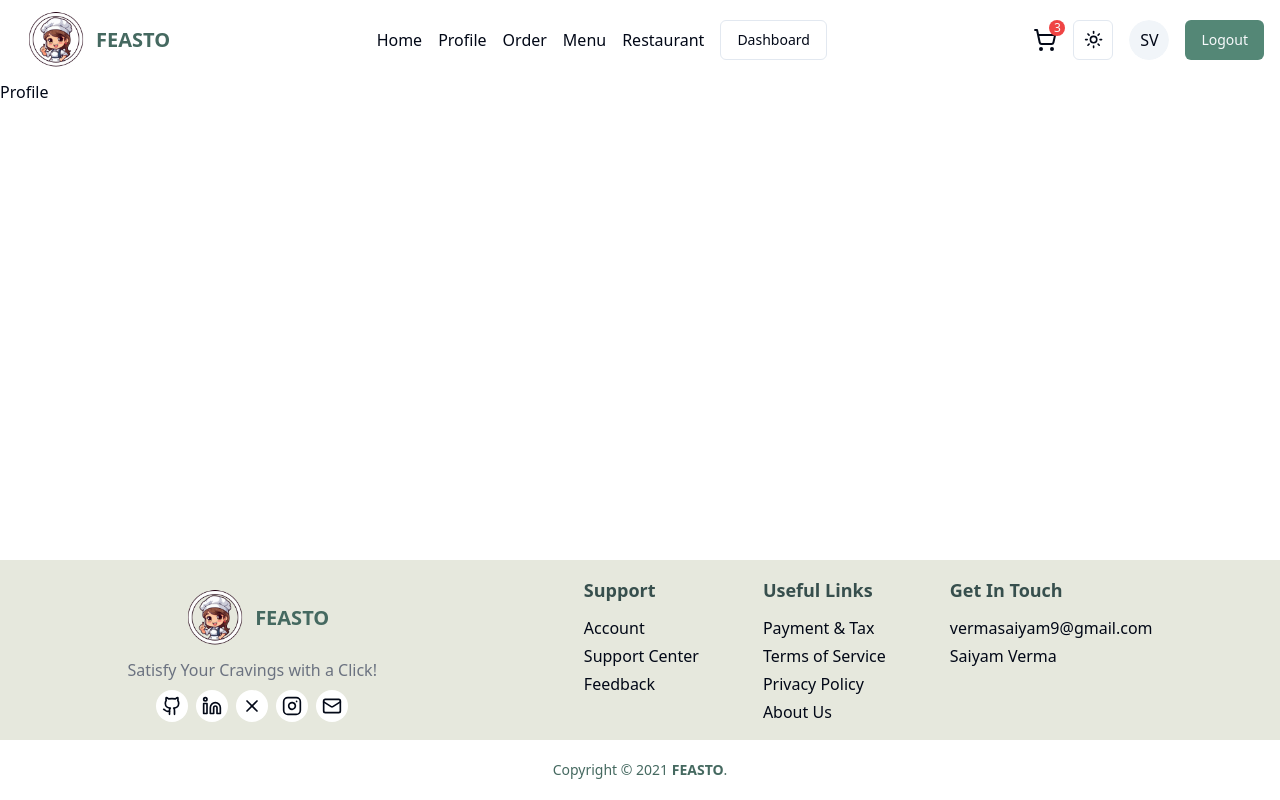
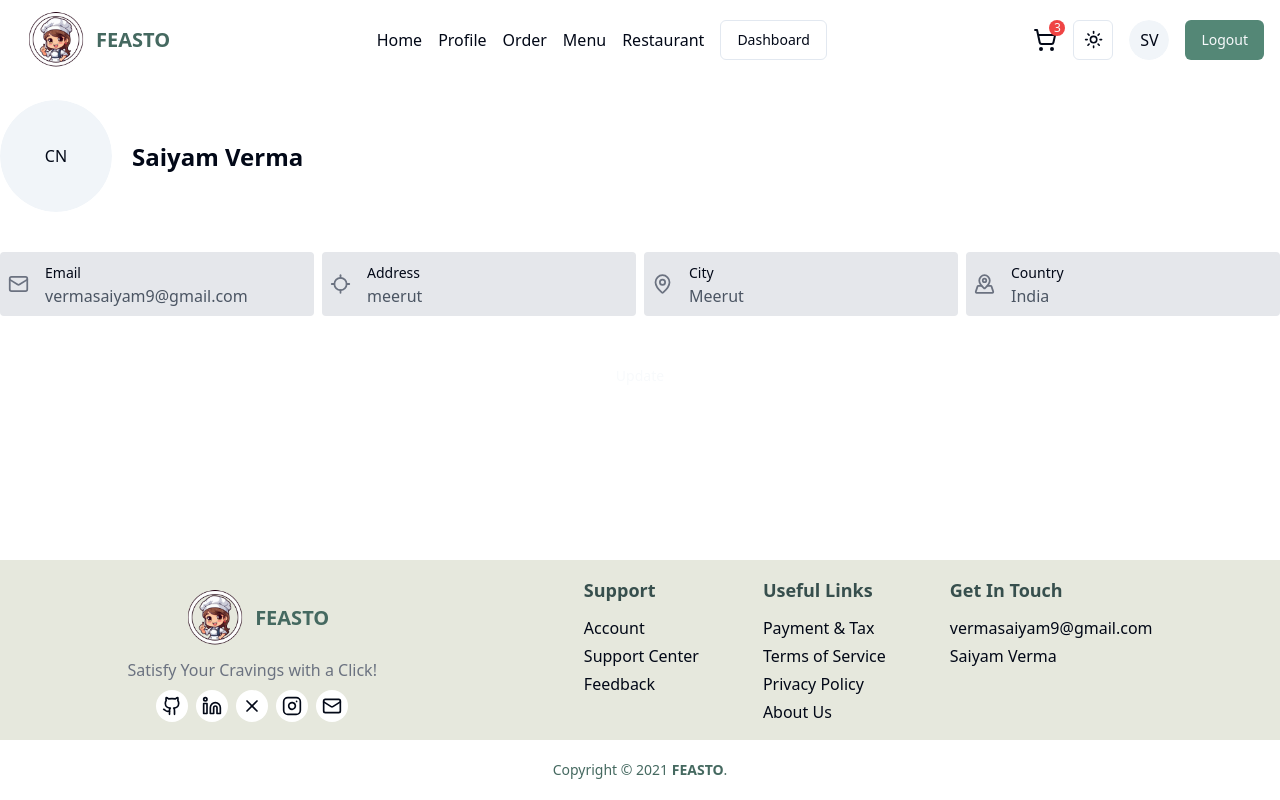
Before and after one commit to Vermasaiyam/Feasto, a React (Vite) app in the folder frontend/: page /profile in a window 1280 px wide. Built offline with nearby package versions, Linux system fonts and the light colour scheme.

Commit message:
profile page

```diff
--- a/frontend/package.json
+++ b/frontend/package.json
@@ -14,6 +14,7 @@
     "@radix-ui/react-avatar": "^1.1.1",
     "@radix-ui/react-dialog": "^1.1.2",
     "@radix-ui/react-dropdown-menu": "^2.1.2",
+    "@radix-ui/react-label": "^2.1.0",
     "@radix-ui/react-menubar": "^1.1.2",
     "@radix-ui/react-separator": "^1.1.0",
     "@radix-ui/react-slot": "^1.1.0",
--- a/frontend/src/components/Profile.tsx
+++ b/frontend/src/components/Profile.tsx
@@ -1,9 +1,128 @@
+import { Loader2, LocateIcon, Mail, MapPin, MapPinnedIcon, Plus } from "lucide-react"
+import { Button } from "./ui/button"
+import { Avatar, AvatarFallback, AvatarImage } from "./ui/avatar";
+import { Input } from "./ui/input";
+import { useState } from "react";
+import { Label } from "./ui/label";
 
 
 const Profile = () => {
-  return (
-    <div>Profile</div>
-  )
+    const isLoading: boolean = false;
+    const user = {
+        fullname: "Saiyam Verma",
+        email: "vermasaiyam9@gmail.com",
+        address: "meerut",
+        city: "Meerut",
+        country: "India",
+        profilePicture: ""
+    }
+    const [profileData, setProfileData] = useState({
+        fullname: user?.fullname || "",
+        email: user?.email || "",
+        address: user?.address || "",
+        city: user?.city || "",
+        country: user?.country || "",
+        profilePicture: user?.profilePicture || "",
+    });
+
+    const changeHandler = (e: React.ChangeEvent<HTMLInputElement>) => {
+        const { name, value } = e.target;
+        setProfileData({ ...profileData, [name]: value });
+    };
+
+    return (
+        <form className="max-w-7xl mx-auto my-5">
+            <div className="flex items-center justify-between">
+                <div className="flex items-center gap-2">
+                    <Avatar className="relative md:w-28 md:h-28 w-20 h-20">
+                        <AvatarImage src="" />
+                        <AvatarFallback>CN</AvatarFallback>
+                        <input
+                            // ref={imageRef}
+                            className="hidden"
+                            type="file"
+                            accept="image/*"
+                        // onChange={fileChangeHandler}
+                        />
+                        <div
+                            // onClick={() => imageRef.current?.click()}
+                            className="absolute inset-0 flex items-center justify-center opacity-0 hover:opacity-100 transition-opacity duration-300 bg-black bg-opacity-50 rounded-full cursor-pointer"
+                        >
+                            <Plus className="text-white w-8 h-8" />
+                        </div>
+                    </Avatar>
+                    <Input
+                        type="text"
+                        name="fullname"
+                        value={profileData.fullname}
+                        onChange={changeHandler}
+                        className="font-bold text-2xl outline-none border-none focus-visible:ring-transparent"
+                    />
+                </div>
+            </div>
+            <div className="grid md:grid-cols-4 md:gap-2 gap-3 my-10">
+                <div className="flex items-center gap-4 rounded-sm p-2 bg-gray-200">
+                    <Mail className="text-gray-500" />
+                    <div className="w-full">
+                        <Label>Email</Label>
+                        <input
+                            disabled
+                            name="email"
+                            value={profileData.email}
+                            onChange={changeHandler}
+                            className="w-full text-gray-600 bg-transparent focus-visible:ring-0 focus-visible:border-transparent outline-none border-none"
+                        />
+                    </div>
+                </div>
+                <div className="flex items-center gap-4 rounded-sm p-2 bg-gray-200">
+                    <LocateIcon className="text-gray-500" />
+                    <div className="w-full">
+                        <Label>Address</Label>
+                        <input
+                            name="address"
+                            value={profileData.address}
+                            onChange={changeHandler}
+                            className="w-full text-gray-600 bg-transparent focus-visible:ring-0 focus-visible:border-transparent outline-none border-none"
+                        />
+                    </div>
+                </div>
+                <div className="flex items-center gap-4 rounded-sm p-2 bg-gray-200">
+                    <MapPin className="text-gray-500" />
+                    <div className="w-full">
+                        <Label>City</Label>
+                        <input
+                            name="city"
+                            value={profileData.city}
+                            onChange={changeHandler}
+                            className="w-full text-gray-600 bg-transparent focus-visible:ring-0 focus-visible:border-transparent outline-none border-none"
+                        />
+                    </div>
+                </div>
+                <div className="flex items-center gap-4 rounded-sm p-2 bg-gray-200">
+                    <MapPinnedIcon className="text-gray-500" />
+                    <div className="w-full">
+                        <Label>Country</Label>
+                        <input
+                            name="country"
+                            value={profileData.country}
+                            onChange={changeHandler}
+                            className="w-full text-gray-600 bg-transparent focus-visible:ring-0 focus-visible:border-transparent outline-none border-none"
+                        />
+                    </div>
+                </div>
+            </div>
+            <div className="text-center">
+                {isLoading ? (
+                    <Button disabled className="bg-orange hover:bg-hoverOrange">
+                        <Loader2 className="mr-2 w-4 h-4 animate-spin" />
+                        Please wait
+                    </Button>
+                ) : (
+                    <Button type="submit" className="bg-orange hover:bg-hoverOrange">Update</Button>
+                )}
+            </div>
+        </form>
+    )
 }
 
 export default Profile
--- /dev/null
+++ b/frontend/src/components/ui/label.tsx
@@ -0,0 +1,24 @@
+import * as React from "react"
+import * as LabelPrimitive from "@radix-ui/react-label"
+import { cva, type VariantProps } from "class-variance-authority"
+
+import { cn } from "@/lib/utils"
+
+const labelVariants = cva(
+  "text-sm font-medium leading-none peer-disabled:cursor-not-allowed peer-disabled:opacity-70"
+)
+
+const Label = React.forwardRef<
+  React.ElementRef<typeof LabelPrimitive.Root>,
+  React.ComponentPropsWithoutRef<typeof LabelPrimitive.Root> &
+    VariantProps<typeof labelVariants>
+>(({ className, ...props }, ref) => (
+  <LabelPrimitive.Root
+    ref={ref}
+    className={cn(labelVariants(), className)}
+    {...props}
+  />
+))
+Label.displayName = LabelPrimitive.Root.displayName
+
+export { Label }
```
Also changed, not shown: 1 other file (tests, documents, lock files or other folders).
